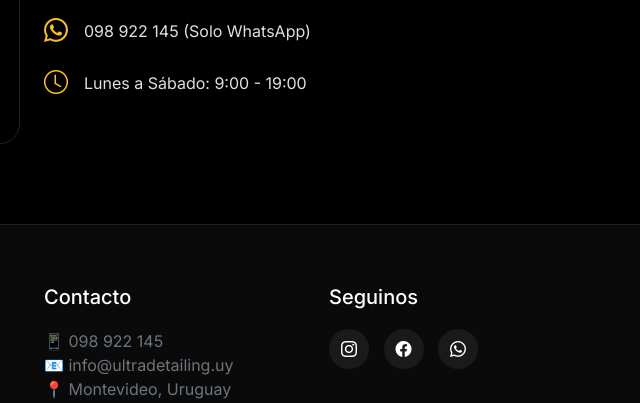
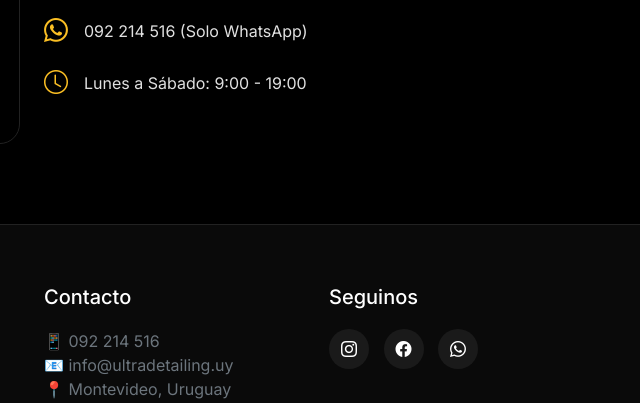
Before and after one commit to Joaquinnoble777/Nobledetailinguy, a plain HTML site: page index.html in a window 1280 px wide. Shown: the part 4415-4818 px from the top of the page, 608-1248 px from the left. Drawn offline with nearby package versions, Linux system fonts and the light colour scheme; grey boxes are pictures that could not be loaded.

Commit message:
Update WhatsApp contact number in index.html

```diff
--- a/index.html
+++ b/index.html
@@ -585,7 +585,7 @@
                     <p class="text-secondary">Trabajamos en toda la zona metropolitana. Coordinamos punto de encuentro o podemos acercarnos a tu domicilio (consultar disponibilidad).</p>
                     <div class="d-flex align-items-center mb-3">
                         <i class="bi bi-whatsapp text-gold me-3 fs-4"></i>
-                        <span>098 922 145 (Solo WhatsApp)</span>
+                        <span>092 214 516 (Solo WhatsApp)</span>
                     </div>
                     <div class="d-flex align-items-center">
                         <i class="bi bi-clock text-gold me-3 fs-4"></i>
@@ -615,7 +615,7 @@
                 <div class="col-md-3">
                     <h5>Contacto</h5>
                     <ul class="list-unstyled">
-                        <li class="text-secondary">📱 098 922 145</li>
+                        <li class="text-secondary">📱 092 214 516</li>
                         <li class="text-secondary">📧 info@ultradetailing.uy</li>
                         <li class="text-secondary">📍 Montevideo, Uruguay</li>
                     </ul>
```
